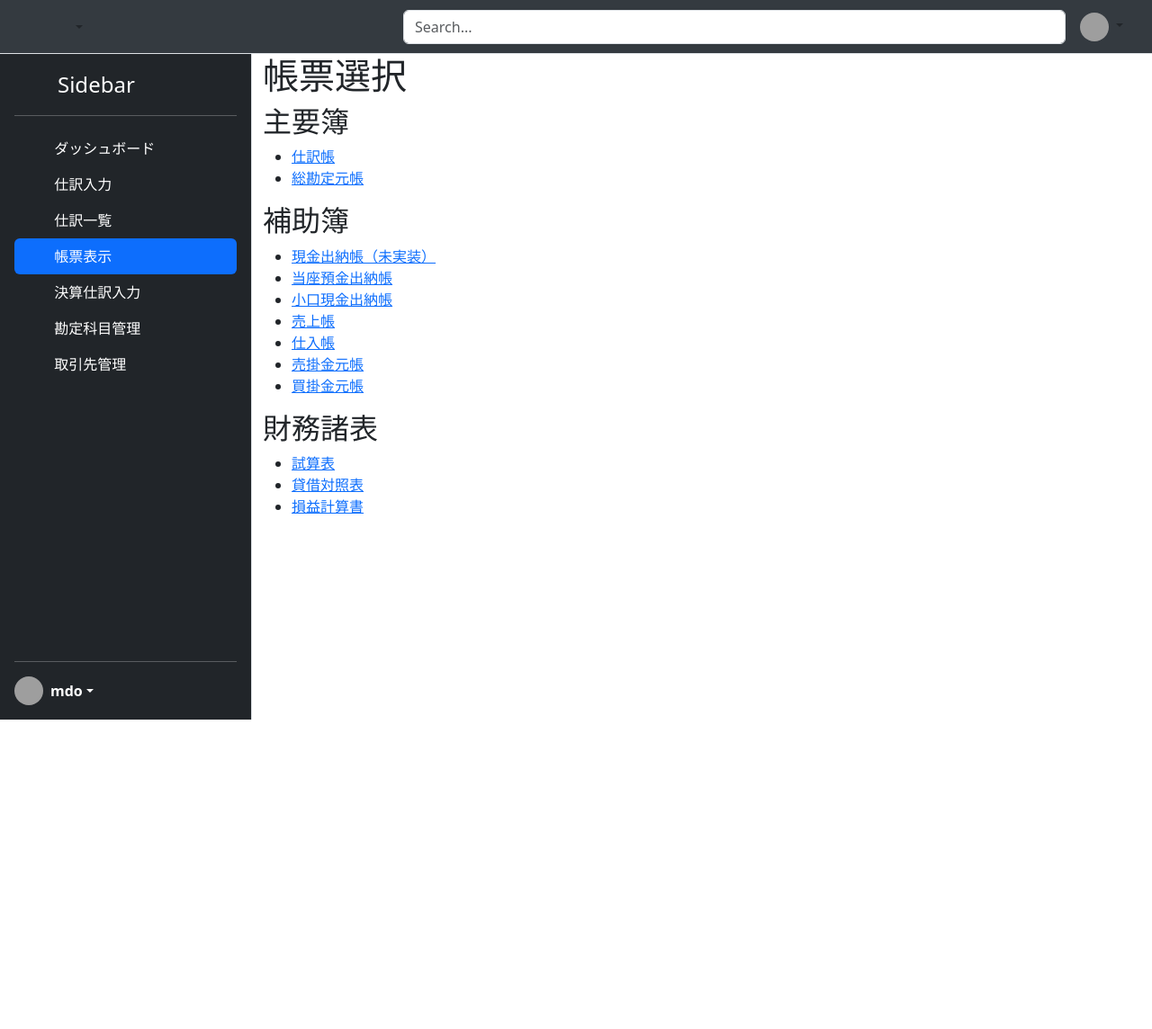
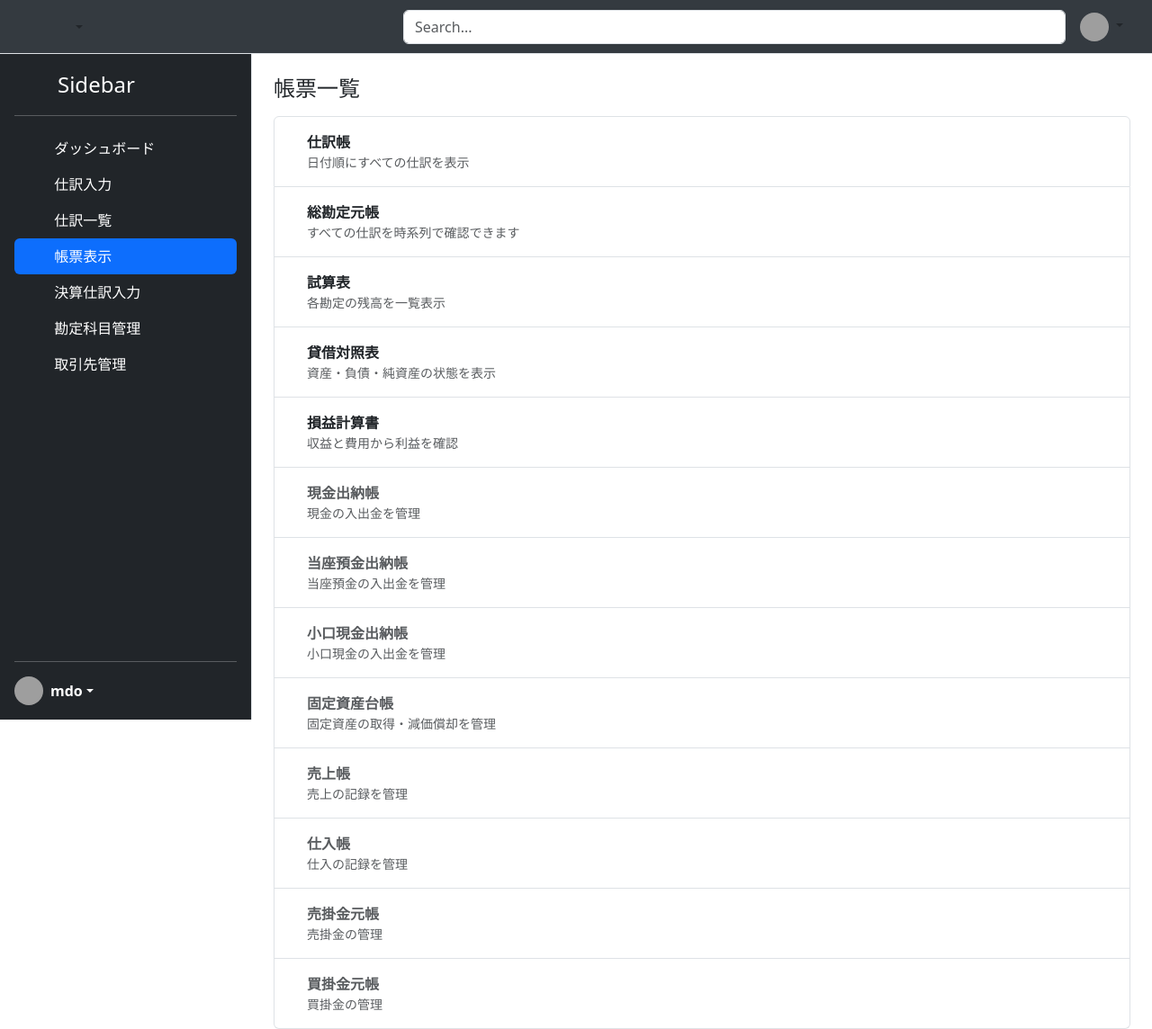
Before and after one commit to Kou-Yamaguchi/accounting, a Django app: page /ledger/select/ in a window 1280 px wide. Shown: the whole page at 90% size. Before the commit the page ends 800 px from the top, so only its background shows below. Run offline with Django 4.2, Linux system fonts and the light colour scheme; some libraries are stand-ins or nearby versions; grey boxes are pictures that could not be loaded.

Commit message:
feat: ledger_selectのUIを更新

```diff
--- a/src/sample/ledger/urls.py
+++ b/src/sample/ledger/urls.py
@@ -30,9 +30,9 @@ from ledger.views.views import (
     JournalEntryListView,
     JournalEntryUpdateView,
     JournalEntryDeleteView,
-    LedgerSelectView,
     GeneralLedgerView,
 )
+from ledger.views.ledger_select import LedgerSelectView
 from ledger.views.adjustment_entry import AdjustmentEntryCreateView
 from ledger.views.pdf.journal_pdf import journal_pdf
 from ledger.views.pdf.ledger_pdf import ledger_pdf
--- /dev/null
+++ b/src/sample/ledger/views/ledger_select.py
@@ -0,0 +1,103 @@
+from django.views.generic import ListView
+
+
+class LedgerSelectView(ListView):
+    template_name = "ledger/ledger_select.html"
+    context_object_name = "reports"
+
+    reports = [
+        {
+            "title": "仕訳帳",
+            "description": "日付順にすべての仕訳を表示",
+            "icon": "bi-journal-bookmark",
+            "url_name": "journal_entry_list",
+            "enabled": True,
+        },
+        {
+            "title": "総勘定元帳",
+            "description": "すべての仕訳を時系列で確認できます",
+            "icon": "bi-journal-text",
+            "url_name": "general_ledger",
+            "enabled": True,
+        },
+        {
+            "title": "試算表",
+            "description": "各勘定の残高を一覧表示",
+            "icon": "bi-table",
+            "url_name": "trial_balance",
+            "enabled": True,
+        },
+        {
+            "title": "貸借対照表",
+            "description": "資産・負債・純資産の状態を表示",
+            "icon": "bi-bar-chart",
+            "url_name": "balance_sheet",
+            "enabled": True,
+        },
+        {
+            "title": "損益計算書",
+            "description": "収益と費用から利益を確認",
+            "icon": "bi-graph-up",
+            "url_name": "profit_and_loss",
+            "enabled": True,
+        },
+        {
+            "title": "現金出納帳",
+            "description": "現金の入出金を管理",
+            "icon": "bi-wallet2",
+            "url_name": "cash_book",
+            "enabled": False,
+        },
+        {
+            "title": "当座預金出納帳",
+            "description": "当座預金の入出金を管理",
+            "icon": "bi-bank",
+            "url_name": "current_account_cash_book",
+            "enabled": False,
+        },
+        {
+            "title": "小口現金出納帳",
+            "description": "小口現金の入出金を管理",
+            "icon": "bi-cash-coin",
+            "url_name": "petty_cash_book",
+            "enabled": False,  # 将来的に実装予定
+        },
+        {
+            "title": "固定資産台帳",
+            "description": "固定資産の取得・減価償却を管理",
+            "icon": "bi-building",
+            "url_name": "fixed_asset_ledger",
+            "enabled": False,  # 将来的に実装予定
+        },
+        {
+            "title": "売上帳",
+            "description": "売上の記録を管理",
+            "icon": "bi-receipt",
+            "url_name": "sales_ledger",
+            "enabled": False,  # 将来的に実装予定
+        },
+        {
+            "title": "仕入帳",
+            "description": "仕入の記録を管理",
+            "icon": "bi-basket3",
+            "url_name": "purchase_ledger",
+            "enabled": False,  # 将来的に実装予定
+        },
+        {
+            "title": "売掛金元帳",
+            "description": "売掛金の管理",
+            "icon": "bi-people",
+            "url_name": "accounts_receivable_ledger",
+            "enabled": False,  # 将来的に実装予定
+        },
+        {
+            "title": "買掛金元帳",
+            "description": "買掛金の管理",
+            "icon": "bi-truck",
+            "url_name": "accounts_payable_ledger",
+            "enabled": False,  # 将来的に実装予定
+        },
+    ]
+
+    def get_queryset(self):
+        return self.reports
--- a/src/sample/ledger/views/views.py
+++ b/src/sample/ledger/views/views.py
@@ -261,12 +261,6 @@ class JournalEntryDeleteView(DeleteView):
     success_url = reverse_lazy("journal_entry_list")
 
 
-class LedgerSelectView(TemplateView):
-    """帳票選択ビュー"""
-
-    template_name = "ledger/ledger_select.html"
-
-
 class GeneralLedgerView(TemplateView):
     """
     特定の勘定科目の総勘定元帳を取得・表示するビュー。
--- a/src/sample/static/css/style.css
+++ b/src/sample/static/css/style.css
@@ -69,3 +69,27 @@ header {
   padding: 0;
   margin: 0.25rem 0 0 0;
 }
+
+.report-item {
+  padding: 16px 20px;
+  transition: all 0.2s ease;
+}
+
+/* 有効時のみhover */
+.report-item:not(.disabled-item):hover {
+  background-color: #f8f9fa;
+  transform: translateX(4px);
+  cursor: pointer;
+}
+
+/* 無効状態 */
+.disabled-item {
+  background-color: #f8f9fa;
+  opacity: 0.6;
+  cursor: not-allowed;
+}
+
+/* 念のためポインタイベントも無効化 */
+.disabled-item * {
+  pointer-events: none;
+}
--- a/src/sample/templates/ledger/ledger_select.html
+++ b/src/sample/templates/ledger/ledger_select.html
@@ -1,26 +1,47 @@
 {% extends "base.html" %}
 
 {% block main %}
-<h1>帳票選択</h1>
-<h2>主要簿</h2>
-<ul>
-  <li><a href="{% url 'journal_entry_list' %}">仕訳帳</a></li>
-  <li><a href="{% url 'general_ledger' %}">総勘定元帳</a></li>
-</ul>
-<h2>補助簿</h2>
-<ul>
-  <li><a href="">現金出納帳（未実装）</a></li>
-  <li><a href="">当座預金出納帳</a></li>
-  <li><a href="">小口現金出納帳</a></li>
-  <li><a href="">売上帳</a></li>
-  <li><a href="">仕入帳</a></li>
-  <li><a href="">売掛金元帳</a></li>
-  <li><a href="">買掛金元帳</a></li>
-</ul>
-<h2>財務諸表</h2>
-<ul>
-  <li><a href="{% url 'trial_balance' %}">試算表</a></li>
-  <li><a href="{% url 'balance_sheet' %}">貸借対照表</a></li>
-  <li><a href="{% url 'profit_and_loss' %}">損益計算書</a></li>
-</ul>
+<div class="container mt-4">
+  <h4 class="mb-3">帳票一覧</h4>
+
+  <div class="list-group">
+
+    {% for report in reports %}
+      {% if report.enabled %}
+        <a href="{% url report.url_name %}" class="list-group-item list-group-item-action report-item">
+      {% else %}
+        <div class="list-group-item report-item disabled" title="この帳票は現在利用できません">
+      {% endif %}
+
+        <div class="d-flex align-items-center">
+
+          <!-- アイコン -->
+          <div class="me-3">
+            <i class="bi {{ report.icon }} fs-3 text-primary"></i>
+          </div>
+
+          <!-- テキスト -->
+          <div class="flex-grow-1">
+            <div class="fw-bold">{{ report.title }}</div>
+            <div class="text-muted small">
+              {{ report.description }}
+            </div>
+          </div>
+
+          <!-- 矢印 -->
+          <div>
+            <i class="bi bi-chevron-right text-muted"></i>
+          </div>
+
+        </div>
+
+      {% if report.enabled %}
+        </a>
+      {% else %}
+        </div>
+      {% endif %}
+    {% endfor %}
+
+  </div>
+</div>
 {% endblock %}
```
